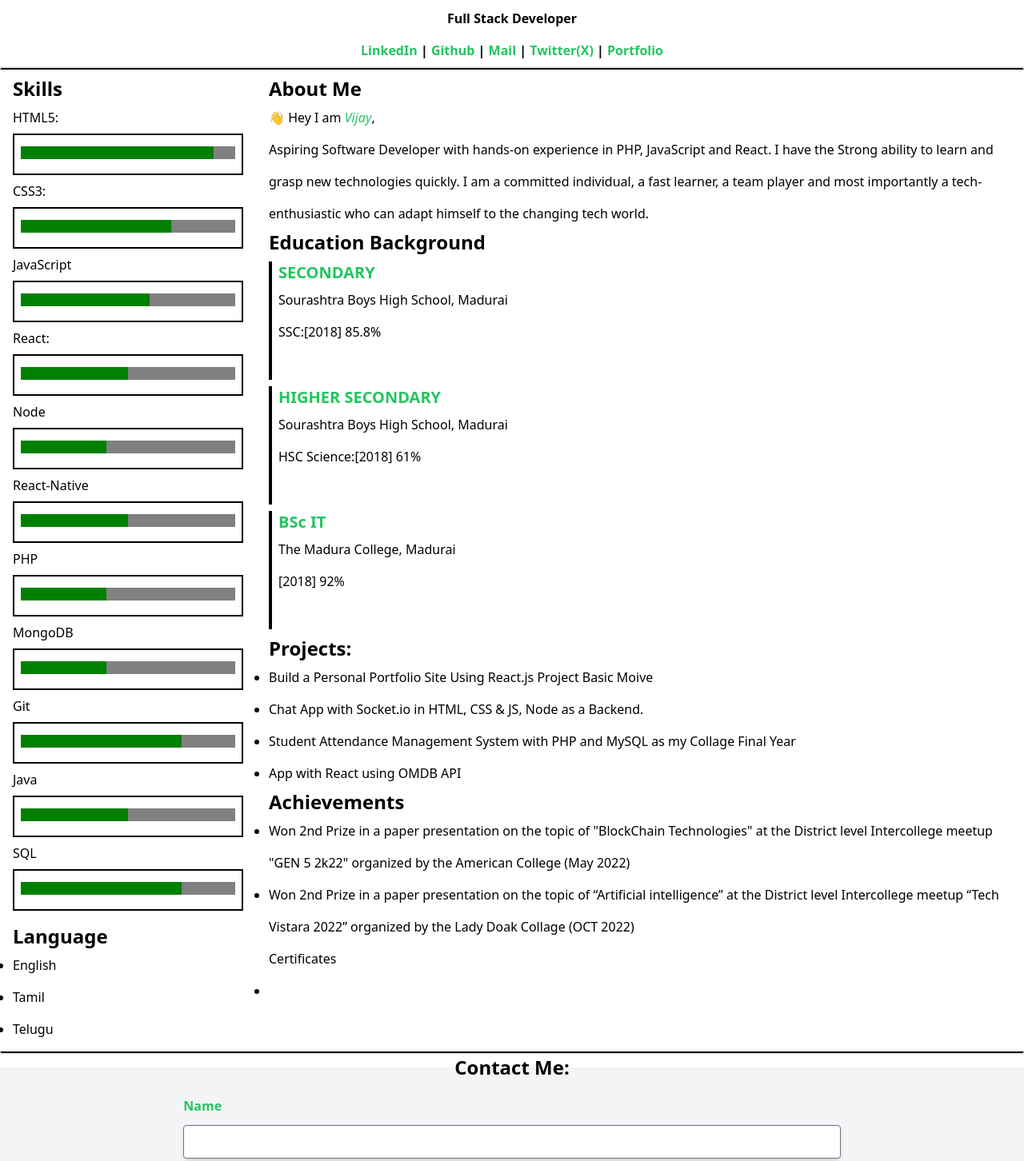
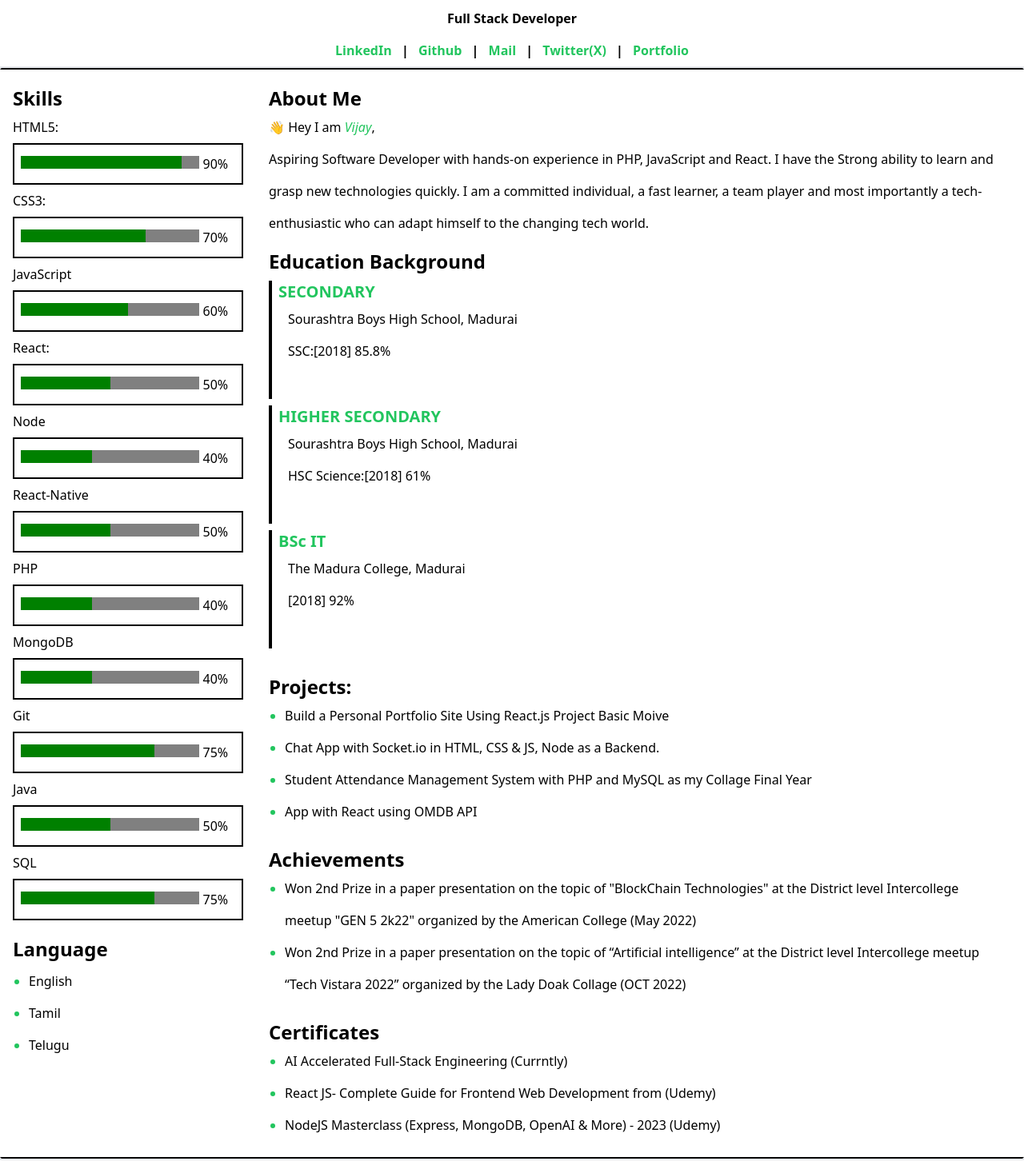
Before and after one commit to Vijayabaskar56/100x, a plain HTML site: page resumetailwind/index.html in a window 1280 px wide. Shown: the part 69-1521 px from the top of the page at 80% size. Drawn offline with nearby package versions, Linux system fonts and the light colour scheme.

Commit message:
dark mode

```diff
--- a/resumetailwind/index.html
+++ b/resumetailwind/index.html
@@ -23,15 +23,17 @@
     </style>
     <script src="https://cdn.tailwindcss.com?plugins=forms,typography,aspect-ratio,line-clamp"></script>
   </head>
-  <body class="">
+  <body
+    class="accent-green-500 dark:bg-black dark:text-white selection:bg-green-500 selection:text-green-700"
+  >
     <!-- <div class="prose"> -->
     <header class="font-bold text-center leading-10">
       <h1 class="text-4xl my-4">Vijayabaskar R</h1>
       <h3 class="">Full Stack Developer</h3>
       <nav>
-        <p>
+        <p class="m-auto">
           <a
-            class="no-underline text-green-500"
+            class="no-underline text-green-500 p-2"
             href="https://www.linkedin.com/in/vijaya-baskar/"
             target="_blank"
             rel="noopener noreferrer"
@@ -39,7 +41,7 @@
           >
           |
           <a
-            class="no-underline text-green-500"
+            class="no-underline text-green-500 p-2"
             href="https://github.com/Vijayabaskar56"
             target="_blank"
             rel="noopener noreferrer"
@@ -47,7 +49,7 @@
           >
           |
           <a
-            class="no-underline text-green-500"
+            class="no-underline text-green-500 p-2"
             href="https://twitter.com/VJBass1"
             target="_blank"
             rel="noopener noreferrer"
@@ -56,7 +58,7 @@
           |
           <a
             href="#"
-            class="no-underline text-green-500"
+            class="no-underline text-green-500 p-2"
             target="_blank"
             rel="noopener noreferrer"
             >Twitter(X)
@@ -64,119 +66,152 @@
           |
           <a
             href="#"
-            class="no-underline text-green-500"
+            class="no-underline text-green-500 p-2"
             target="_blank"
             rel="noopener noreferrer"
             >Portfolio</a
           >
         </p>
       </nav>
-      <hr class="border-2 border-b-black" />
+      <hr class="border-2 border-b-black mb-3" />
     </header>
     <section class="flex leading-10">
       <aside class="flex flex-col w-3/12 px-4 py-2">
         <h2 class="text-2xl font-semibold">Skills</h2>
         <label for="HTML5" class="progress">HTML5:</label>
-        <div class="border-2 border-black border-solid p-2 py-1">
+        <div
+          class="border-2 border-black dark:border-white border-solid p-2 py-1"
+        >
           <progress
-            class="bg-green-500 w-full"
+            class="bg-green-500 w-10/12 inline"
             id="HTML"
             value="90"
             max="100"
           ></progress>
+          <p class="inline-block w-1/12 text-center py-0 px-0">90%</p>
         </div>
         <label for="css" class="progress">CSS3:</label>
-        <div class="border-2 border-black border-solid p-2 py-1">
+        <div
+          class="border-2 border-black border-solid p-2 dark:border-white py-1"
+        >
           <progress
-            class="bg-green-500 w-full"
+            class="bg-green-500 w-10/12"
             id="css"
             value="70"
             max="100"
           ></progress>
+          <p class="inline-block w-1/12 text-center py-0 px-0">70%</p>
         </div>
         <label for="javascript" class="progress">JavaScript</label>
-        <div class="border-2 border-black border-solid p-2 py-1">
+        <div
+          class="border-2 border-black border-solid dark:border-white p-2 py-1"
+        >
           <progress
-            class="bg-green-500 w-full"
+            class="bg-green-500 w-10/12"
             id="javascript"
             value="60"
             max="100"
           ></progress>
+          <p class="inline-block w-1/12 text-center py-0 px-0">60%</p>
         </div>
         <label for="react" class="progress">React:</label>
-        <div class="border-2 border-black border-solid p-2 py-1">
+        <div
+          class="border-2 border-black border-solid dark:border-white p-2 py-1"
+        >
           <progress
-            class="bg-green-500 w-full"
+            class="bg-green-500 w-10/12"
             id="react"
             value="50"
             max="100"
           ></progress>
+          <p class="inline-block w-1/12 text-center py-0 px-0">50%</p>
         </div>
         <label for="node" class="progress">Node</label>
-        <div class="border-2 border-black border-solid p-2 py-1">
+        <div
+          class="border-2 border-black border-solid dark:border-white p-2 py-1"
+        >
           <progress
-            class="bg-green-500 w-full"
+            class="bg-green-500 w-10/12"
             id="node"
             value="40"
             max="100"
           ></progress>
+          <p class="inline-block w-1/12 text-center py-0 px-0">40%</p>
         </div>
         <label for="react-native" class="progress">React-Native</label>
-        <div class="border-2 border-black border-solid p-2 py-1">
+        <div
+          class="border-2 border-black dark:border-white border-solid p-2 py-1"
+        >
           <progress
-            class="bg-green-500 w-full"
+            class="bg-green-500 w-10/12"
             id="react-native"
             value="50"
             max="100"
           ></progress>
+          <p class="inline-block w-1/12 text-center py-0 px-0">50%</p>
         </div>
         <label for="php" class="progress">PHP</label>
-        <div class="border-2 border-black border-solid p-2 py-1">
+        <div
+          class="border-2 border-black border-solid dark:border-white p-2 py-1"
+        >
           <progress
-            class="bg-green-500 w-full"
+            class="bg-green-500 w-10/12"
             id="php"
             value="40"
             max="100"
           ></progress>
+          <p class="inline-block w-1/12 text-center py-0 px-0">40%</p>
         </div>
         <label for="mongodb" class="progress">MongoDB</label>
-        <div class="border-2 border-black border-solid p-2 py-1">
+        <div
+          class="border-2 border-black border-solid dark:border-white p-2 py-1"
+        >
           <progress
-            class="bg-green-500 w-full"
+            class="bg-green-500 w-10/12"
             if="mongodb"
             value="40"
             max="100"
           ></progress>
+          <p class="inline-block w-1/12 text-center py-0 px-0">40%</p>
         </div>
         <label for="git" class="progress">Git</label>
-        <div class="border-2 border-black border-solid p-2 py-1">
+        <div
+          class="border-2 border-black border-solid dark:border-white p-2 py-1"
+        >
           <progress
-            class="bg-green-500 w-full"
+            class="bg-green-500 w-10/12"
             id="git"
             value="75"
             max="100"
           ></progress>
+          <p class="inline-block w-1/12 text-center py-0 px-0">75%</p>
         </div>
         <label for="java" class="progress">Java</label>
-        <div class="border-2 border-black border-solid p-2 py-1">
+        <div
+          class="border-2 border-black border-solid dark:border-white p-2 py-1"
+        >
           <progress
-            class="bg-green-500 w-full"
+            class="bg-green-500 w-10/12"
             id="java"
             value="50"
             max="100"
           ></progress>
+          <p class="inline-block w-1/12 text-center py-0 px-0">50%</p>
         </div>
         <label for="sql" class="progress">SQL</label>
-        <div class="border-2 border-black border-solid p-2 py-1">
+        <div
+          class="border-2 border-black border-solid p-2 py-1 dark:border-white"
+        >
           <progress
-            class="bg-green-500 w-full"
+            class="bg-green-500 w-10/12"
             id="sql"
             value="75"
             max="100"
           ></progress>
+          <p class="inline-block w-1/12 text-center py-0 px-0">75%</p>
         </div>
-        <h3 class="text-2xl font-semibold pt-4">Language</h3>
-        <ul class="list-disc">
+        <h3 class="text-2xl font-semibold pt-4 my-1">Language</h3>
+        <ul role="list" class="list-disc marker:text-green-500 mx-5">
           <li>English</li>
           <li>Tamil</li>
           <li>Telugu</li>
@@ -196,37 +231,43 @@
             </p>
           </article>
         </section>
-        <section>
+        <section class="my-3">
           <article>
             <h3 class="text-2xl font-semibold">Education Background</h3>
-            <div class="border-l-4 border-l-black px-2 my-2 flex flex-col">
+            <div
+              class="border-l-4 dark:border-white border-l-black px-2 my-2 flex flex-col"
+            >
               <span class="text-xl font-semibold text-green-500"
                 >SECONDARY</span
               >
-              <p>Sourashtra Boys High School, Madurai</p>
-              <p>SSC:[2018] 85.8%</p>
+              <p class="mx-3">Sourashtra Boys High School, Madurai</p>
+              <p class="mx-3">SSC:[2018] 85.8%</p>
               <br />
             </div>
-            <div class="border-l-4 border-l-black px-2 my-2 flex flex-col">
+            <div
+              class="border-l-4 border-l-black dark:border-white px-2 my-2 flex flex-col"
+            >
               <span class="text-xl font-semibold text-green-500"
                 >HIGHER SECONDARY</span
               >
-              <p>Sourashtra Boys High School, Madurai</p>
-              <p>HSC Science:[2018] 61%</p>
+              <p class="mx-3">Sourashtra Boys High School, Madurai</p>
+              <p class="mx-3">HSC Science:[2018] 61%</p>
               <br />
             </div>
-            <div class="border-l-4 border-l-black px-2 my-2 flex flex-col">
+            <div
+              class="border-l-4 border-l-black px-2 my-2 flex dark:border-white flex-col"
+            >
               <span class="text-xl font-semibold text-green-500">BSc IT</span>
-              <p>The Madura College, Madurai</p>
-              <p>[2018] 92%</p>
+              <p class="mx-3">The Madura College, Madurai</p>
+              <p class="mx-3">[2018] 92%</p>
               <br />
             </div>
           </article>
         </section>
-        <section>
+        <section class="my-3">
           <article>
             <h3 class="text-2xl font-semibold">Projects:</h3>
-            <ul class="list-disc">
+            <ul role="list" class="list-disc marker:text-green-500 mx-5">
               <li>
                 Build a Personal Portfolio Site Using React.js Project Basic
                 Moive
@@ -242,10 +283,10 @@
             </ul>
           </article>
         </section>
-        <section>
+        <section class="my-3">
           <article>
             <h3 class="text-2xl font-semibold">Achievements</h3>
-            <ul class="list-disc">
+            <ul role="list" class="list-disc marker:text-green-500 mx-5">
               <li>
                 Won 2nd Prize in a paper presentation on the topic of
                 "BlockChain Technologies" at the District level Intercollege
@@ -260,26 +301,26 @@
             </ul>
           </article>
         </section>
-        <section>
+        <section class="my-3">
           <article>
-            <h1>Certificates</h1>
-            <ul class="list-disc">
-              <li></li>
+            <h1 class="text-2xl font-semibold">Certificates</h1>
+            <ul role="list" class="list-disc marker:text-green-500 mx-5">
+              <li>AI Accelerated Full-Stack Engineering (Currntly)</li>
+              <li>React JS- Complete Guide for Frontend Web Development from (Udemy)</li>
+              <li>NodeJS Masterclass (Express, MongoDB, OpenAI & More) - 2023 (Udemy)</li>
             </ul>
           </article>
         </section>
       </main>
     </section>
     <hr class="border-2 border-solid border-t-black" />
-    <fieldset class="bg-gray-100 px-6 py-1">
+    <!-- <fieldset class="bg-gray-100 px-6 py-1">
       <legend class="text-2xl font-semibold text-center w-full mt-6">
         Contact Me:
-      </legend>
-      <form
-        action="submit"
-        method="post"
-        class="mt-4 flex flex-col items-center"
-      >
+      </legend> -->
+    <section class="bg-black">
+      <h1 class="text-2xl font-semibold text-center my-3">Contact Me:</h1>
+      <form method="post" class="mt-4 flex flex-col items-center">
         <label
           for="name"
           class="block text-green-500 w-8/12 text-md font-bold mb-3"
@@ -287,20 +328,22 @@
         >
         <input
           type="text"
-          class="px-3 py-2 border rounded shadow-md w-8/12 focus:outline-none focus:ring foucs:border-blue-300 mb-3"
+          class="px-3 py-2 dark:bg-zinc-900 border rounded shadow-md w-8/12 focus:outline-none focus:ring foucs:border-blue-300 mb-3"
           name="name"
           id="name"
-        /><br />
+        /><br/>
+        <div class="hidden block text-green-500 text-center p-2">Thank for Conneting, will get back to you soon 😁</div>
         <label
           for="email"
           class="block text-green-500 text-md font-bold mb-3 w-8/12"
           >Email</label
         >
         <input
+          required
           type="email"
           name="email"
           id="email"
-          class="px-3 w-8/12 py-2 mb-3 border rounded shadow-md foucs:outline-none focus:ring focus:border-blue-300"
+          class="px-3 w-8/12 py-2 mb-3 dark:bg-zinc-900 rounded shadow-md foucs:outline-none focus:ring focus:border-blue-300"
         /><br />
         <label
           for="message"
@@ -312,18 +355,24 @@
           id="message"
           cols="20"
           rows="5"
-          class="w-8/12 px-3 mb-3 py-2 border rounded shadow-md focus:outline-none foucs:ring focus:border-blue-300"
+          class="w-8/12 px-3 mb-3 py-2 border rounded dark:bg-zinc-900 shadow-md focus:outline-none foucs:ring focus:border-blue-300"
         ></textarea>
+        <div class="hidden block text-green-500 text-center p-2" id="alert">Thank for connet, will get back to you soon 😁</div>
+        <div class="hidden block text-red-500 text-center p-2" id="alertempty">Please Enter all Fields</div>
         <input
           type="submit"
           value="submit"
-          class="px-4 py-2 mb-3 bg-blue-700 text-white block font-semibold rounded hover:bg-blue-500 focus:outline-none focus:ring focus:bg-blue-500"
+          id="submit-btn"
+          class="px-4 py-2  my-3 bg-blue-700 text-white block font-semibold cursor-pointer rounded hover:bg-blue-500 focus:outline-none focus:ring focus:bg-blue-500"
         />
         <br />
       </form>
-    </fieldset>
+    </section>
+    <!-- </fieldset> -->
     <footer class="text-center py-2 bg-black text-white">
       Made with ❤️ by Vijayabaskar
     </footer>
+    <script src="https://cdn.emailjs.com/dist/email.min.js"></script>
+    <script src="./script.js"></script>
   </body>
 </html>
```
Also changed, not shown: resumetailwind/script.js (added, +46 -0 lines).
